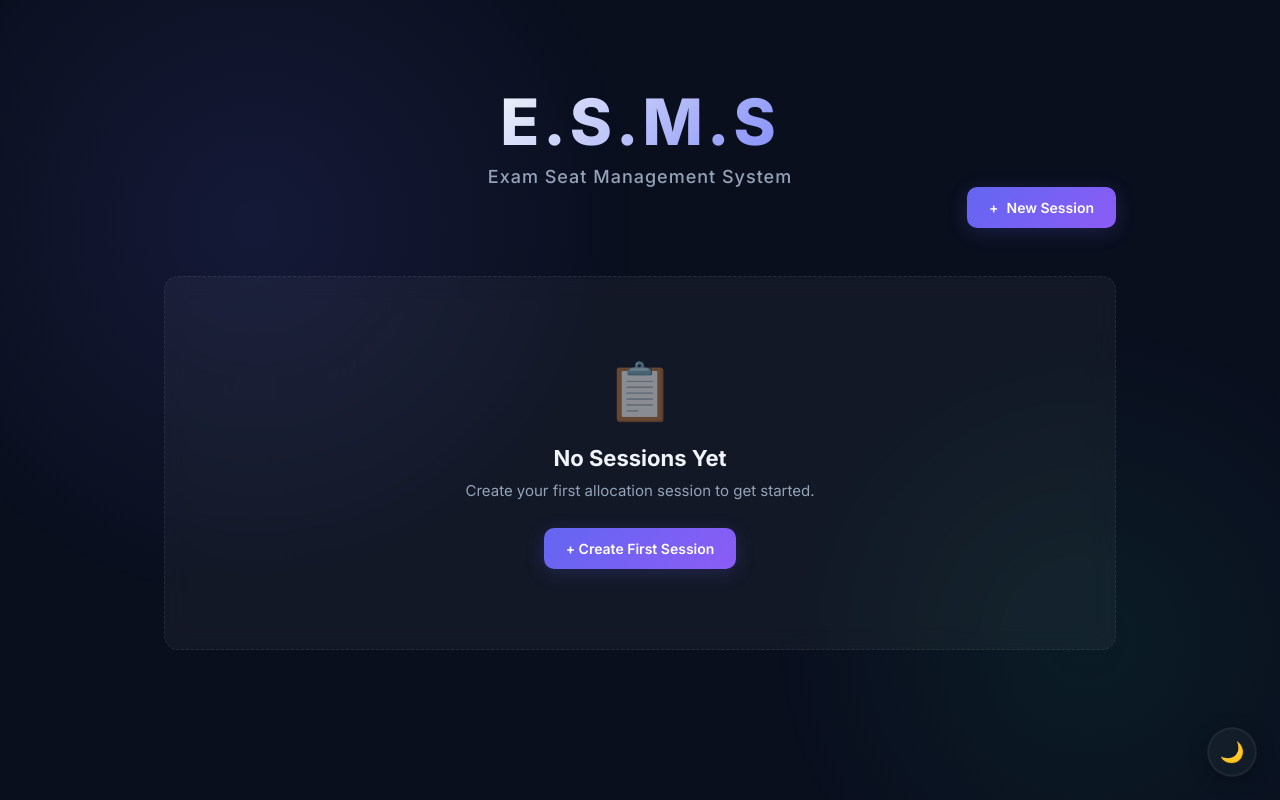
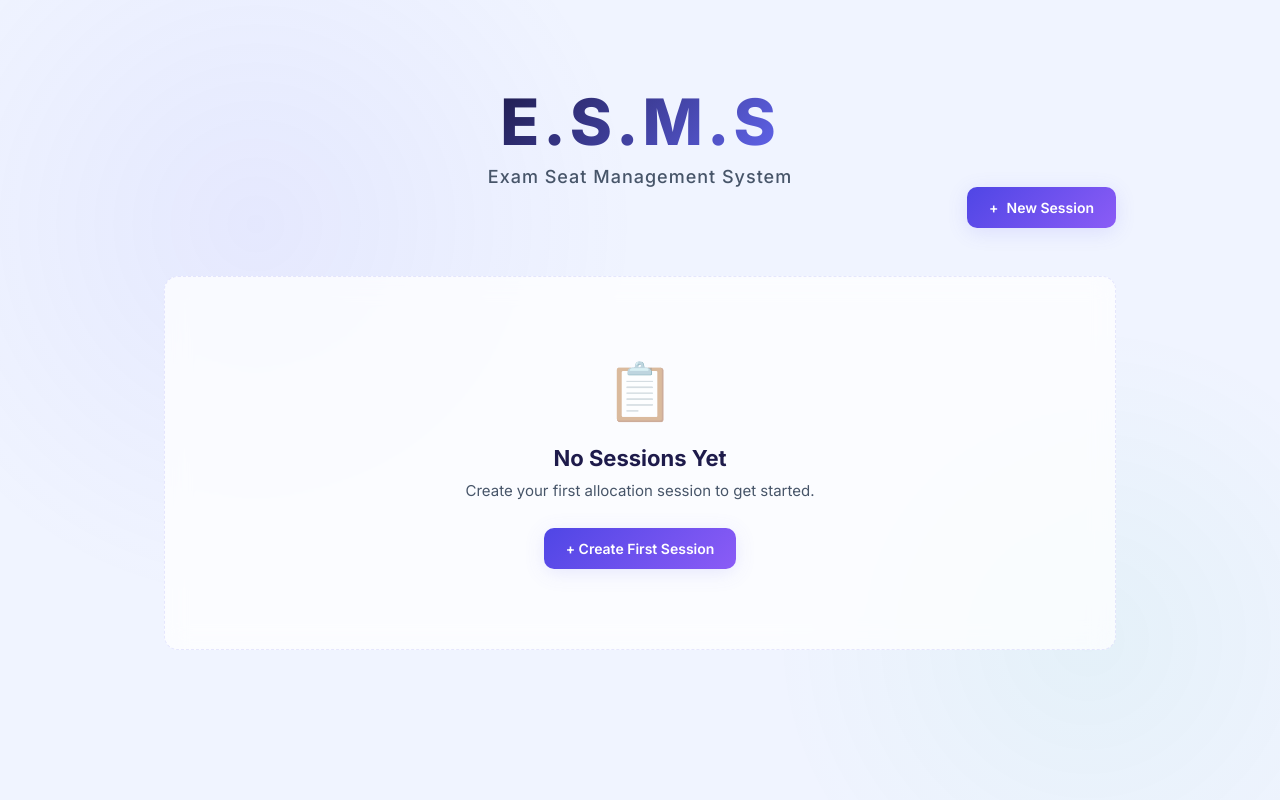
Before and after one commit to sajeerrr/Exam-Seat-Management-System, a Django app: page / in a window 1280 px wide. Run offline with Django 5.2, Linux system fonts and the light colour scheme; data that the repository does not hold is empty.

Commit message:
changed to only light theme

```diff
--- a/exam_allocator/templates/exam_allocator/base.html
+++ b/exam_allocator/templates/exam_allocator/base.html
@@ -1,5 +1,5 @@
 <!DOCTYPE html>
-<html lang="en" data-theme="dark">
+<html lang="en">
 <head>
     <meta charset="UTF-8">
     <meta name="viewport" content="width=device-width, initial-scale=1.0">
@@ -9,43 +9,7 @@
     <link href="https://fonts.googleapis.com/css2?family=Inter:wght@300;400;500;600;700;800&display=swap" rel="stylesheet">
 
     <style>
-        /* ══ DARK THEME (default) ═══════════════════════════════════ */
-        :root, [data-theme="dark"] {
-            --bg-primary:     #0a0f1e;
-            --bg-secondary:   #0f1629;
-            --bg-card:        rgba(255,255,255,0.04);
-            --bg-card-hover:  rgba(255,255,255,0.07);
-            --border:         rgba(255,255,255,0.08);
-            --border-hover:   rgba(99,102,241,0.5);
-            --accent:         #6366f1;
-            --accent-light:   #818cf8;
-            --accent-glow:    rgba(99,102,241,0.2);
-            --text-primary:   #f1f5f9;
-            --text-secondary: #94a3b8;
-            --text-muted:     #64748b;
-            --success:        #10b981;
-            --success-bg:     rgba(16,185,129,0.1);
-            --success-border: rgba(16,185,129,0.25);
-            --warning:        #f59e0b;
-            --warning-bg:     rgba(245,158,11,0.1);
-            --error:          #f43f5e;
-            --error-bg:       rgba(244,63,94,0.1);
-            --error-border:   rgba(244,63,94,0.25);
-            --end-seat:       rgba(16,185,129,0.15);
-            --mid-seat:       rgba(255,255,255,0.02);
-            --shadow-card:    rgba(0,0,0,0.3);
-            --blob-a:         rgba(99,102,241,0.12);
-            --blob-b:         rgba(16,185,129,0.08);
-            --bg-sunken:      rgba(0,0,0,0.2);
-            --bg-nav-bar:     rgba(0,0,0,0.15);
-            --bg-interactive: rgba(255,255,255,0.06);
-            --bg-interactive-hover: rgba(99,102,241,0.15);
-            --radius:         14px;
-            --radius-sm:      8px;
-        }
-
-        /* ══ LIGHT THEME ════════════════════════════════════════════ */
-        [data-theme="light"] {
+        :root {
             --bg-primary:     #f0f4ff;
             --bg-secondary:   #e8eeff;
             --bg-card:        rgba(255,255,255,0.75);
@@ -84,82 +48,16 @@
 
         body { font-family: 'Inter', sans-serif; }
 
-        /* ══ SMOOTH THEME TRANSITIONS ════════════════════════════════ */
-        *, *::before, *::after {
-            transition: background-color 0.3s ease, border-color 0.3s ease,
-                        color 0.3s ease, box-shadow 0.3s ease;
-        }
-
-        /* ══ FLOATING THEME TOGGLE (FAB) ════════════════════════════ */
-        .theme-fab {
-            position: fixed;
-            bottom: 24px;
-            right: 24px;
-            z-index: 9999;
-            width: 48px;
-            height: 48px;
-            border-radius: 50%;
-            background: var(--bg-card);
-            border: 1px solid var(--border);
-            cursor: pointer;
-            font-size: 20px;
-            line-height: 1;
-            backdrop-filter: blur(16px);
-            -webkit-backdrop-filter: blur(16px);
-            box-shadow: 0 4px 20px var(--shadow-card), 0 0 0 1px var(--border);
-            transition: all 0.25s ease;
-            display: flex;
-            align-items: center;
-            justify-content: center;
-        }
-
-        .theme-fab:hover {
-            transform: scale(1.12) rotate(18deg);
-            border-color: var(--border-hover);
-            box-shadow: 0 8px 32px var(--shadow-card), 0 0 0 1px var(--border-hover);
-        }
-
-        .theme-fab:active {
-            transform: scale(0.92);
-        }
     </style>
 
     {% block extra_css %}{% endblock %}
 </head>
 <body>
 
-<!-- ── FLOATING THEME TOGGLE ──────────────────────────────── -->
-<button class="theme-fab" id="theme-fab" aria-label="Toggle theme" title="Switch between light and dark theme">🌙</button>
 
 {% block content %}{% endblock %}
 
-<script>
-    (function () {
-        const html    = document.documentElement;
-        const fab     = document.getElementById('theme-fab');
-        const STORAGE = 'esm-theme';
 
-        /* Restore saved theme before first paint */
-        const saved = localStorage.getItem(STORAGE) || 'dark';
-        html.setAttribute('data-theme', saved);
-
-        function setIcon(theme) {
-            const icon = theme === 'dark' ? '🌙' : '☀️';
-            if (fab) fab.textContent = icon;
-        }
-
-        setIcon(saved);
-
-        function toggle() {
-            const next = html.getAttribute('data-theme') === 'dark' ? 'light' : 'dark';
-            html.setAttribute('data-theme', next);
-            setIcon(next);
-            localStorage.setItem(STORAGE, next);
-        }
-
-        if (fab) fab.addEventListener('click', toggle);
-    })();
-</script>
 
 </body>
 </html>
```
